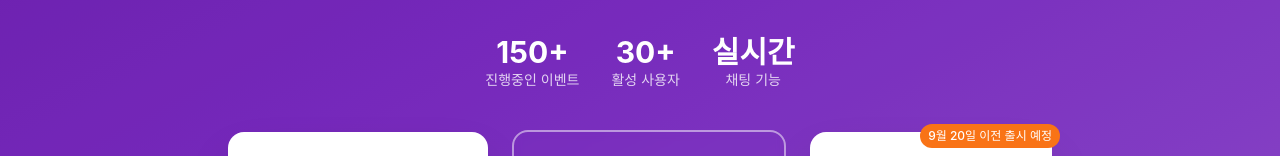
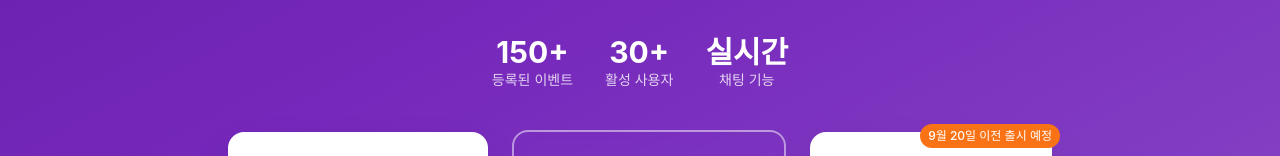
Before and after one commit to subinkr/anyfesta-homepage, a React (Create React App) app: page / in a window 1280 px wide. Shown: the part 435-591 px from the top of the page. Built offline with nearby package versions, Linux system fonts and the light colour scheme; the HTML template or start-up script is replaced by a standard one.

Commit message:
Change '진행중인 이벤트' to '등록된 이벤트'

```diff
--- a/src/pages/HomePage.tsx
+++ b/src/pages/HomePage.tsx
@@ -31,7 +31,7 @@ const HomePage: React.FC = () => {
             <div className="flex flex-wrap justify-center gap-8 mb-10">
               <div className="text-center">
                 <div className="text-3xl font-bold text-white">150+</div>
-                <div className="text-white/80 text-sm">진행중인 이벤트</div>
+                <div className="text-white/80 text-sm">등록된 이벤트</div>
               </div>
               <div className="text-center">
                 <div className="text-3xl font-bold text-white">30+</div>
```
